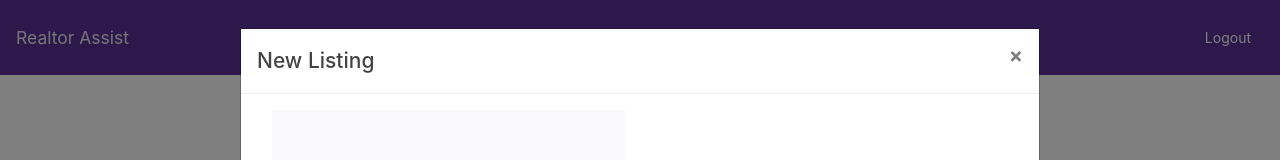
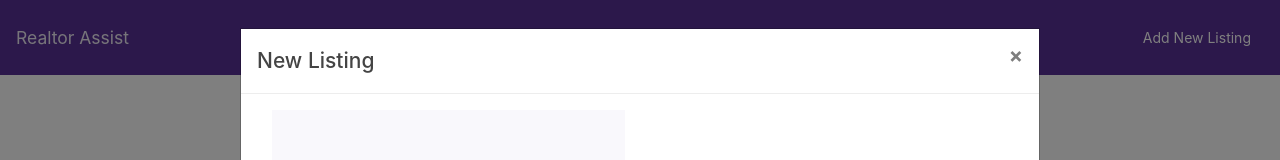
Before and after one commit to lianadanae/Realtor-Assist, a React (Create React App) app in the folder client/: page /AddNewListing in a window 1280 px wide. Shown: the top 160 px of the page. Built offline with nearby package versions, Linux system fonts and the light colour scheme; what jwt-jot would draw is missing.

Commit message:
add new listing button

```diff
--- a/client/src/components/Nav/index.js
+++ b/client/src/components/Nav/index.js
@@ -10,10 +10,19 @@ const Nav = (props) => {
   <Navbar.Brand href="/">Realtor Assist</Navbar.Brand>
   {
     props.user ?
-      <Button onClick={props.onLogout}>Logout</Button> :
+    <React.Fragment>
+      <Button onClick={props.onLogout}>Logout</Button> <Button onClick={props.newListing}>Add New Listing</Button>
+    </React.Fragment>
+       :
+    <React.Fragment>
       <Link to={"/login"}>
         <Button>Login</Button>
       </Link>
+      <Link to={"/AddNewListing"}>
+        <Button>AddNewListing</Button>
+      </Link>
+   </React.Fragment>
+
   }
 </Navbar>;
 };
@@ -22,5 +31,5 @@ export default connect(
   // mapStateToProps
   state => ({user: state.user.details}),
   // mapDispatchToProps
-  { onLogout }
+  { onLogout },
 )(Nav);
```
